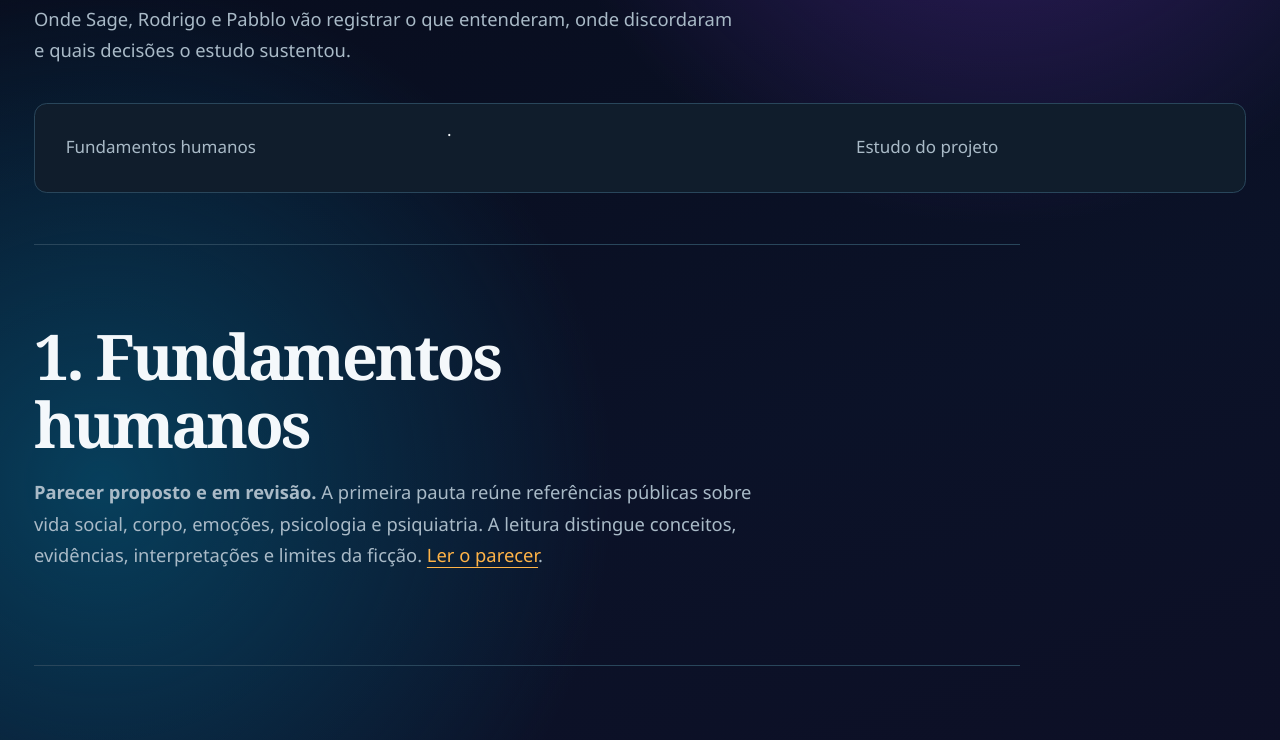
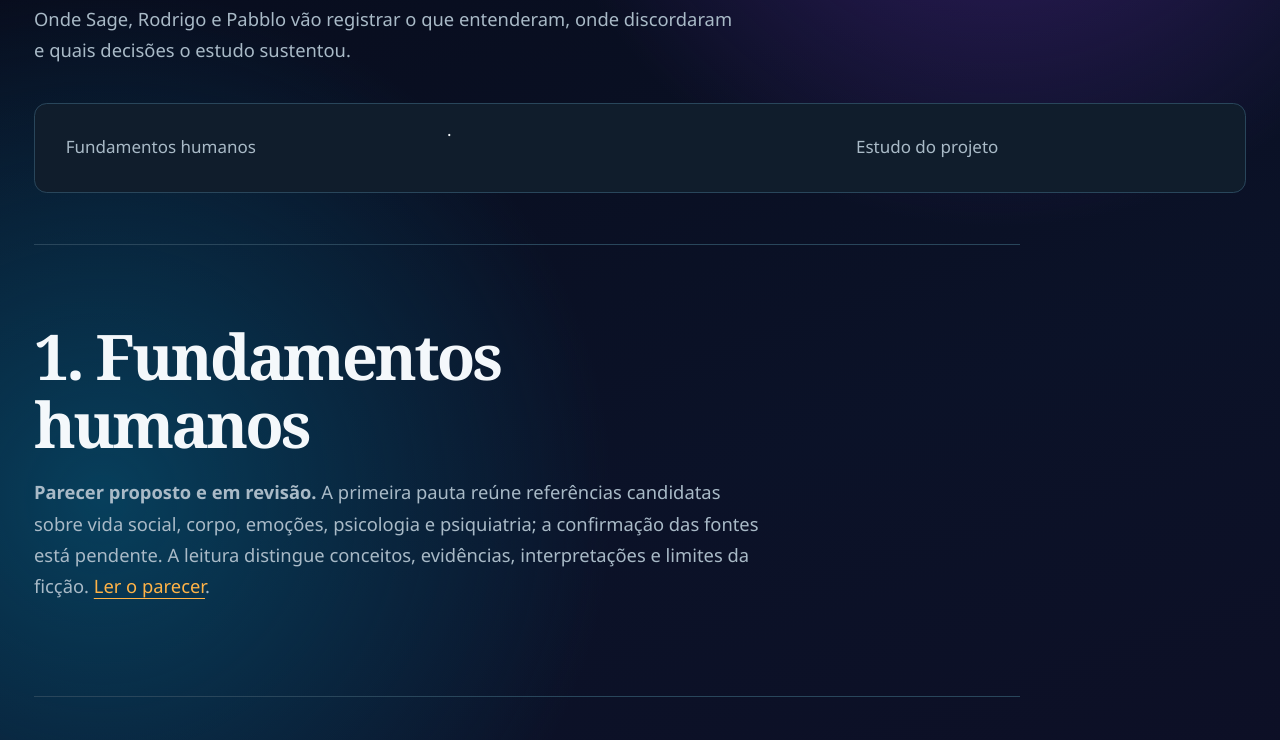
Before and after one commit to duEuler/Sage-duEuler, a plain HTML site: page docs/caderno-duhuman.html in a window 1280 px wide. Shown: the part 407-1147 px from the top of the page. Drawn offline with Linux system fonts and the light colour scheme.

Commit message:
Clarify provisional human foundations
Co-authored-by: copilot-swe-agent[bot] <198982749+Copilot@users.noreply.github.com>

```diff
--- a/docs/caderno-duhuman.html
+++ b/docs/caderno-duhuman.html
@@ -19,7 +19,7 @@
     <nav aria-label="Índice do caderno"><a href="#fundamentos">Fundamentos humanos</a> · <a href="#duhuman">Estudo do projeto</a></nav>
     <article id="fundamentos">
       <h2>1. Fundamentos humanos</h2>
-      <p><strong>Parecer proposto e em revisão.</strong> A primeira pauta reúne referências públicas sobre vida social, corpo, emoções, psicologia e psiquiatria. A leitura distingue conceitos, evidências, interpretações e limites da ficção. <a href="revisoes/fundamentos-humanos.md">Ler o parecer</a>.</p>
+      <p><strong>Parecer proposto e em revisão.</strong> A primeira pauta reúne referências candidatas sobre vida social, corpo, emoções, psicologia e psiquiatria; a confirmação das fontes está pendente. A leitura distingue conceitos, evidências, interpretações e limites da ficção. <a href="revisoes/fundamentos-humanos.md">Ler o parecer</a>.</p>
     </article>
     <article id="duhuman">
       <h2>2. Estudo do duHuman-StartUP</h2>
```
Also changed, not shown: 1 other file.
